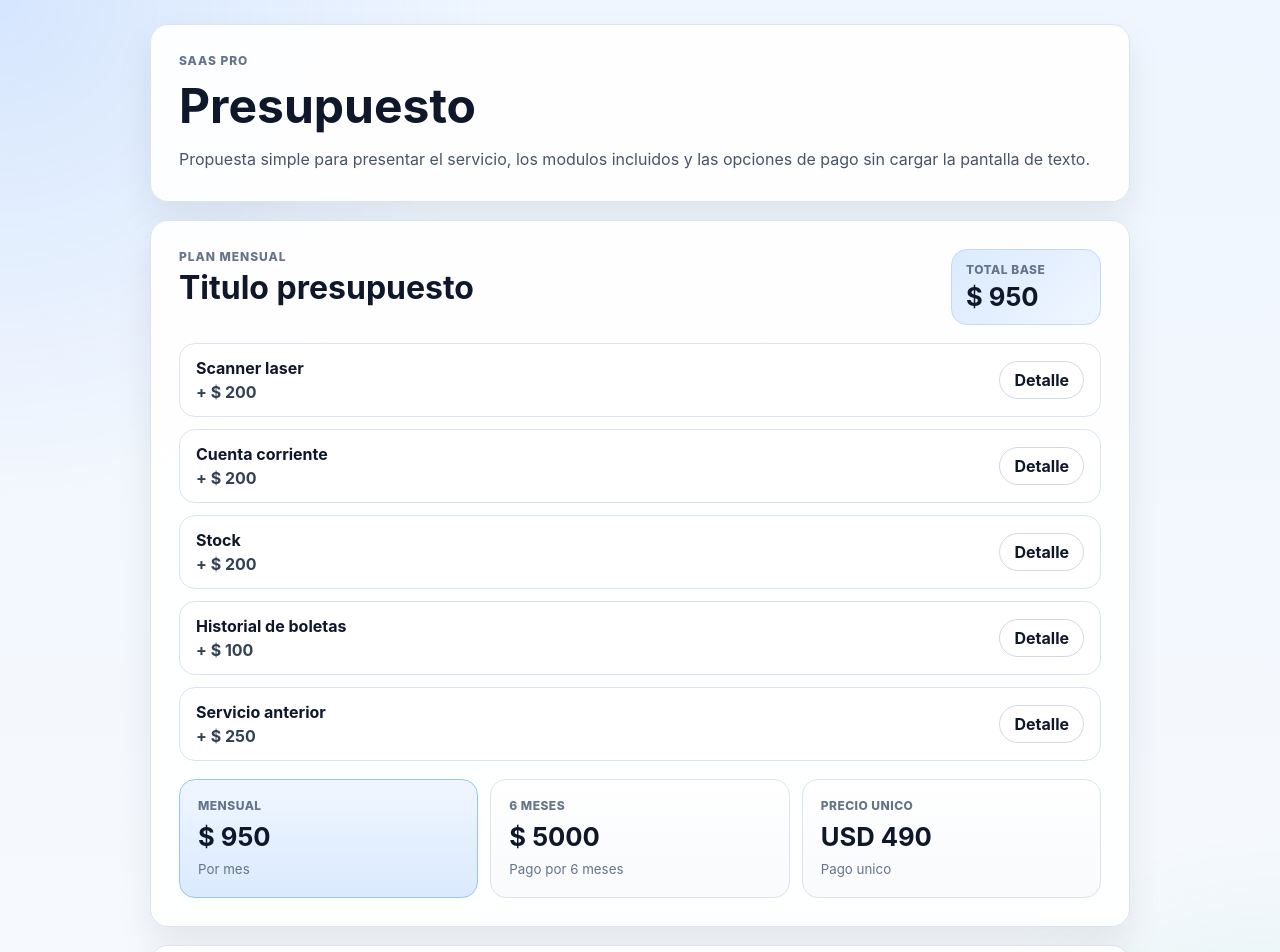
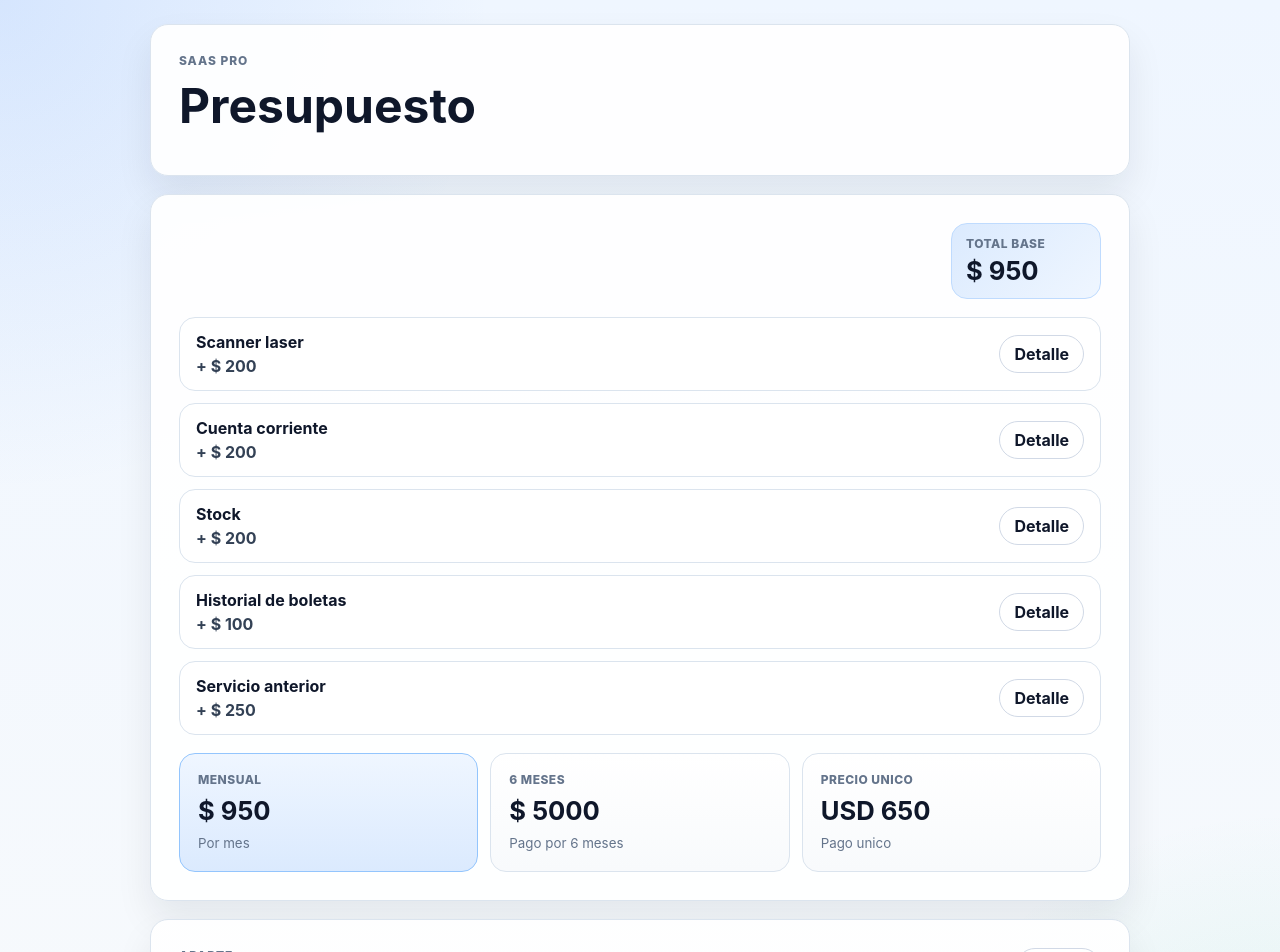
Before and after one commit to MoNRaSpGit/Presupuesto, a React (Vite) app: page / in a window 1280 px wide. Shown: the top 952 px of the page. Built offline with nearby package versions, Linux system fonts and the light colour scheme.

Commit message:
Trim presupuesto header copy

```diff
--- a/src/app/App.tsx
+++ b/src/app/App.tsx
@@ -48,7 +48,7 @@ const EQUIPMENT_OPTIONS = {
 
 const MONTHLY_TOTAL = MAIN_FEATURES.reduce((total, feature) => total + feature.monthlyPrice, 0);
 const SIX_MONTH_TOTAL = 5000;
-const ONE_TIME_TOTAL_USD = 490;
+const ONE_TIME_TOTAL_USD = 650;
 
 function formatCurrency(value: number, currency = "$") {
   return `${currency} ${value}`;
@@ -64,18 +64,11 @@ export function App() {
         <article className="presupuesto-intro">
           <p className="presupuesto-kicker">SaaS Pro</p>
           <h1>Presupuesto</h1>
-          <p className="presupuesto-copy">
-            Propuesta simple para presentar el servicio, los modulos incluidos y las opciones de pago sin cargar la
-            pantalla de texto.
-          </p>
         </article>
 
         <article className="presupuesto-card">
           <div className="presupuesto-card__header">
-            <div>
-              <p className="presupuesto-card__eyebrow">Plan mensual</p>
-              <h2>Titulo presupuesto</h2>
-            </div>
+            <div />
             <div className="presupuesto-total-pill">
               <span>Total base</span>
               <strong>{formatCurrency(MONTHLY_TOTAL)}</strong>
```
